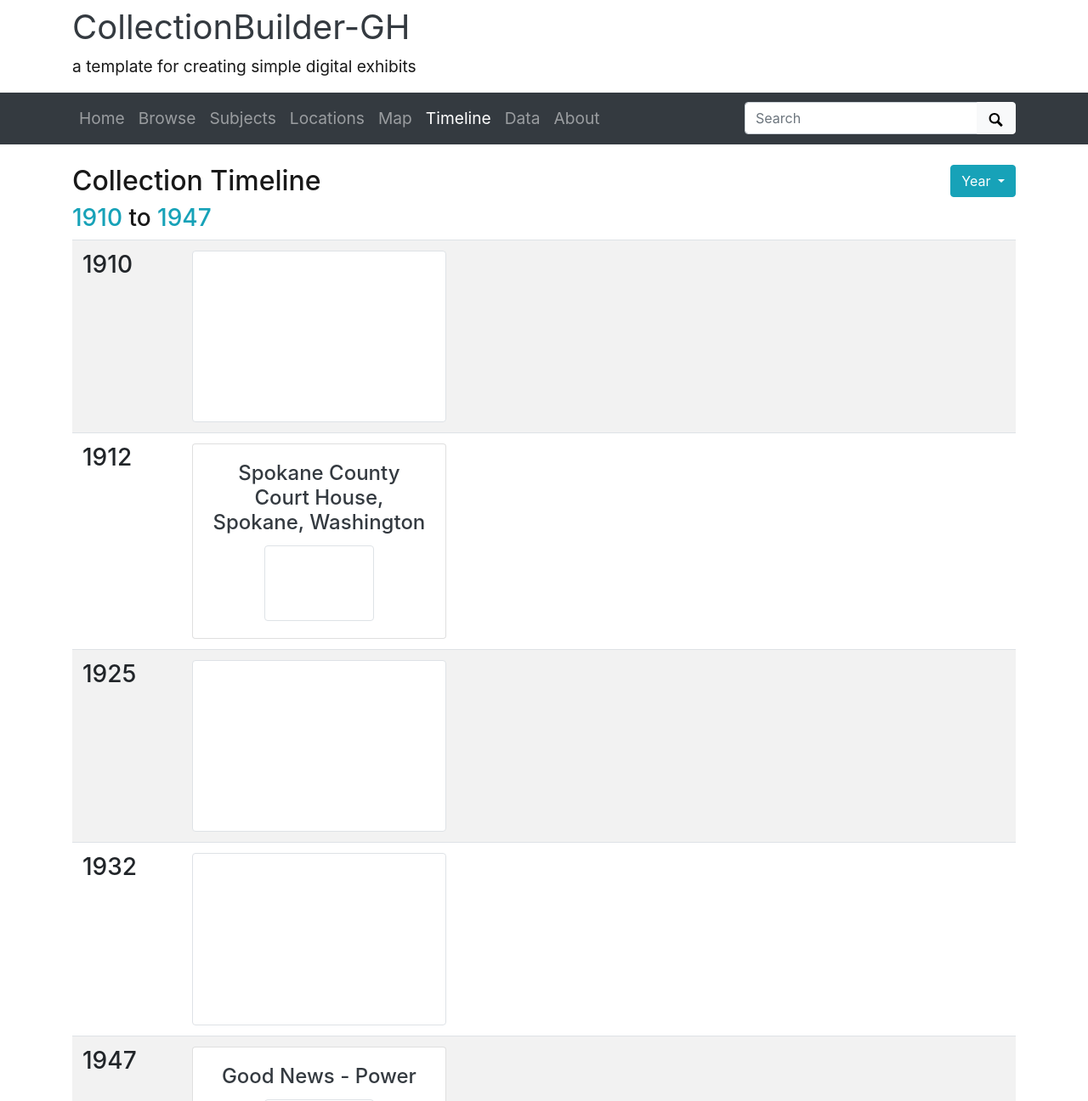
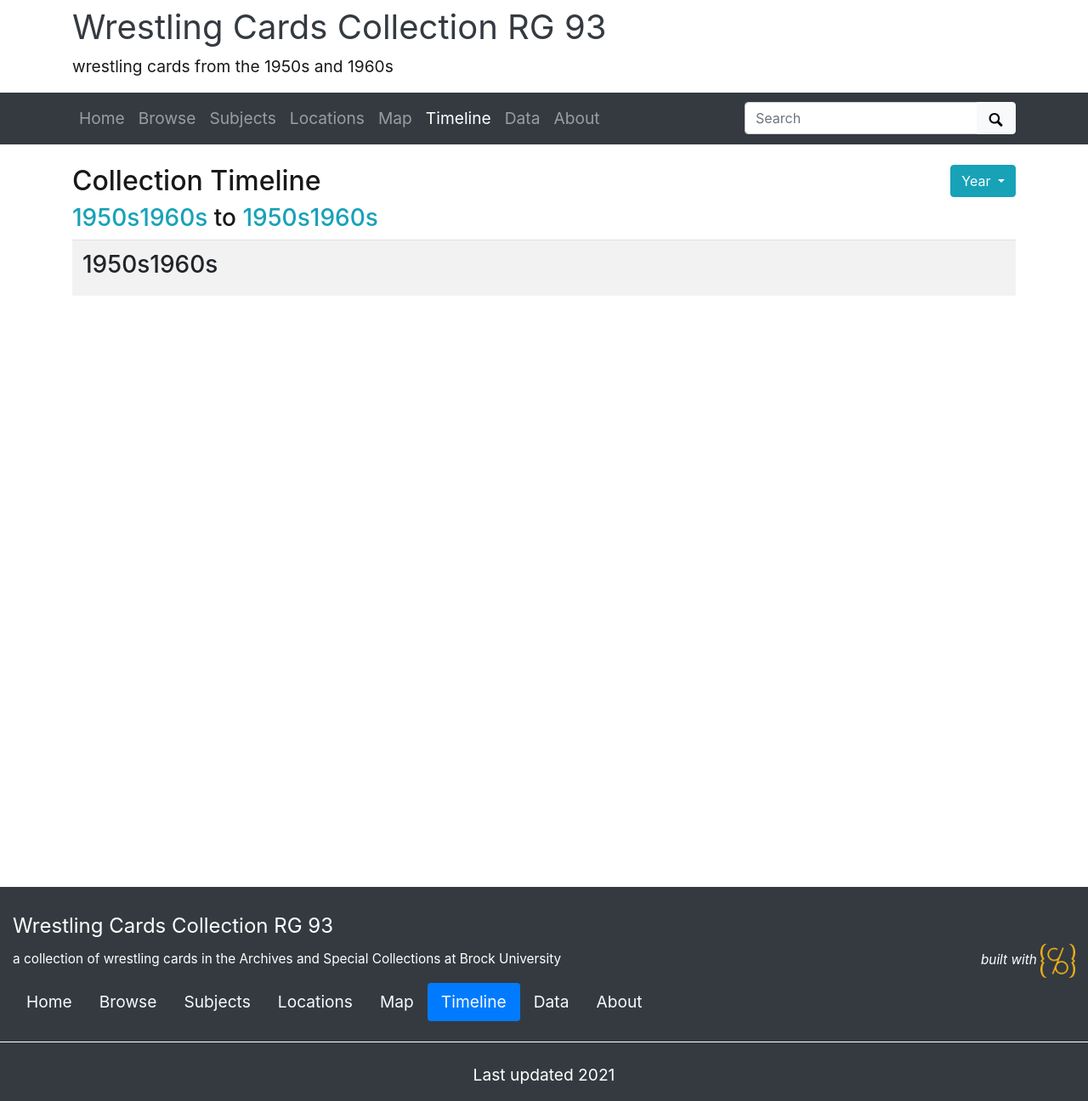
Before and after one commit to mcguinesss/Wrestling-Cards, a Jekyll site: the page built from pages/timeline.md, in a window 1280 px wide and 1400 px high, cut to the strip 0-1296 px from the top of the window. Shown: the whole strip at 85% size. Built offline with Jekyll 4.4.1, drawn with Linux system fonts in a browser that asks for light colours; some of the changed text lies outside the part shown.

Commit message:
Update _config.yml

```diff
--- a/_config.yml
+++ b/_config.yml
@@ -8,30 +8,30 @@
 # URL VARIABLES
 #
 # url is your gh-pages base, following the pattern: username.github.io
-url: https://collectionbuilder.github.io
+url: https://mcguinesss.github.io
 # baseurl is your github repository's name prefixed with a /
-baseurl: /collectionbuilder-gh
+baseurl: /Wrestling-Cards
 # location of code, the full url to your github repository
-source-code: https://github.com/CollectionBuilder/collectionbuilder-gh
+source-code: https://github.com/mcguinesss/Wrestling-Cards
 
 ##########
 # SITE SETTINGS
 #
 # title of site appears in banner
-title: CollectionBuilder-GH
+title: Wrestling Cards Collection RG 93
 # tagline, a short phrase that will appear throughout the site in the top banner
-tagline: a template for creating simple digital exhibits
+tagline: wrestling cards from the 1950s and 1960s
 # description appears in meta tags and other locations
 # this description might appear in search result lists, keep around 160 characters max
-description: "CollectionBuilder-GH is a template for creating small digital collection exhibits on GitHub Pages designed for teaching digital library skills"
+description: "a collection of wrestling cards in the Archives and Special Collections at Brock University"
 # creator of the digital collection, to appear in meta tags; we typically use our GitHub usernames but feel free to just use your name
-author: CollectionBuilder
+author: mcguinesss
 
 ##########
 # COLLECTION SETTINGS
 #
 # choose metadata: this is the name of the csv file in your _data directory that describes the objects in your collection
-metadata: demo-metadata
+metadata: wrestling_cards
 
 ##########
 # GOOGLE SERVICES [optional!]
```
